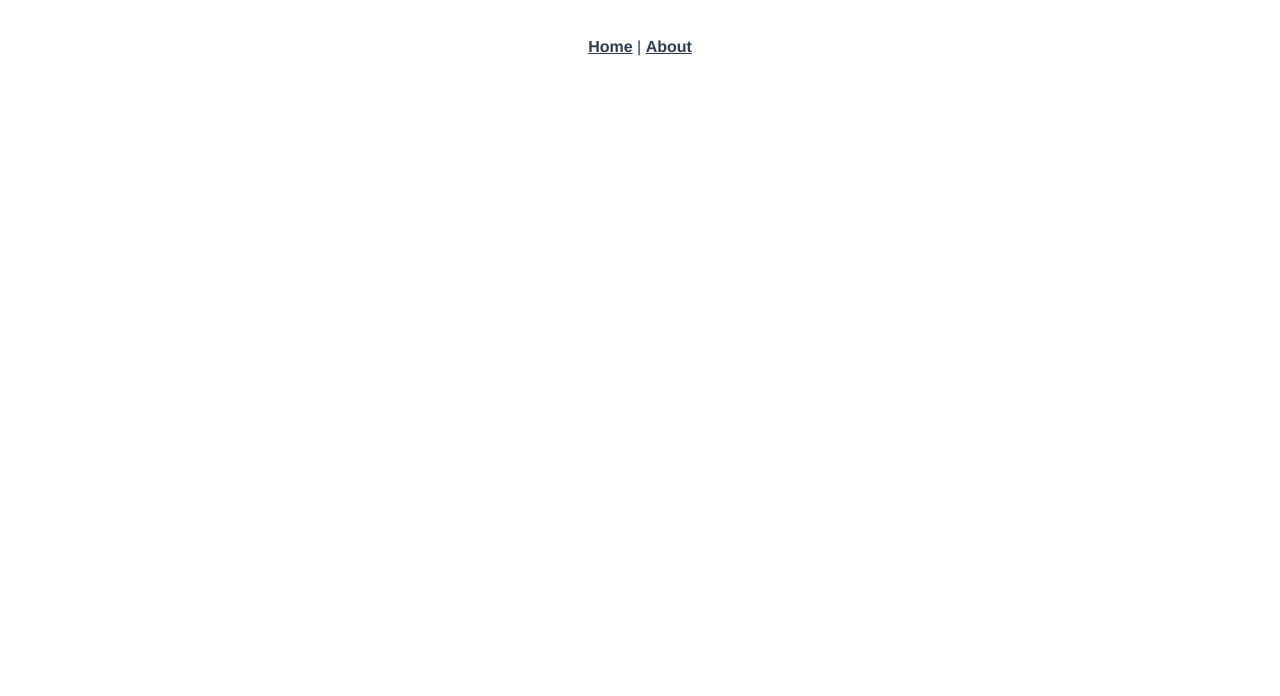
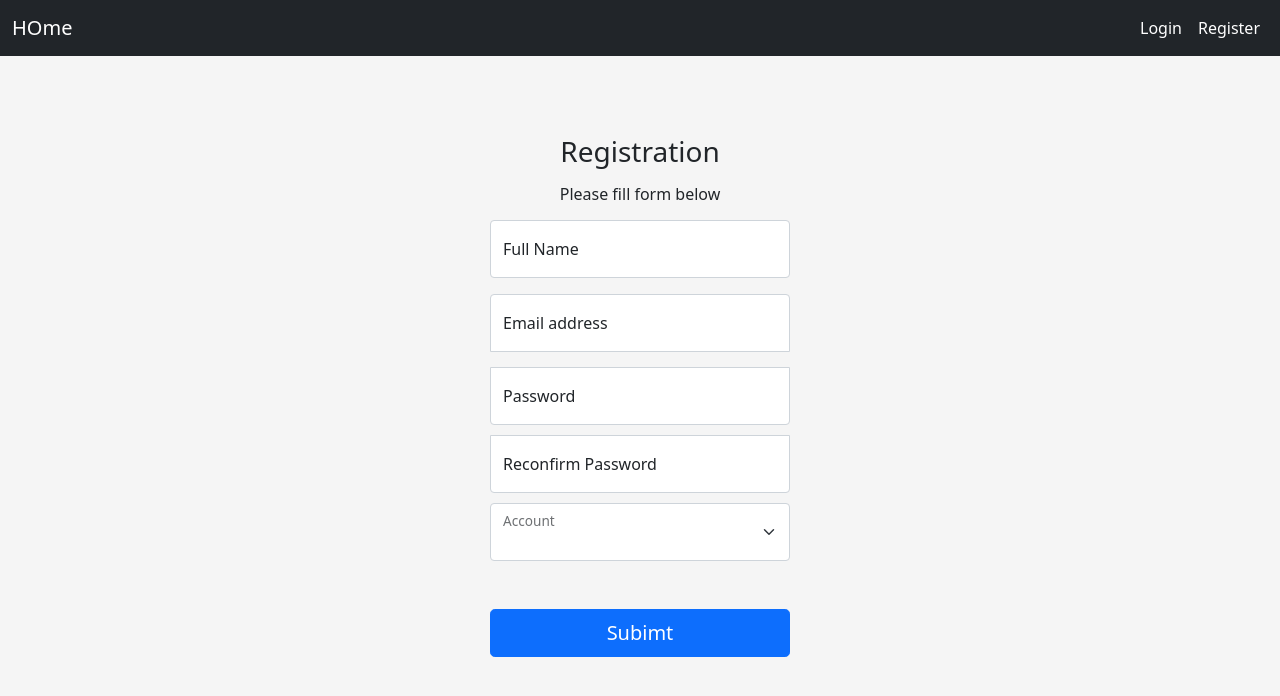
Before and after one commit to rudyprabowo/car-workshop-vuejs, a Vue app: page /register in a window 1280 px wide. Before the commit this address had no page. Shown: the top 696 px of the page. Built offline with nearby package versions, Linux system fonts and the light colour scheme.

Commit message:
First commit

```diff
--- a/package.json
+++ b/package.json
@@ -11,6 +11,7 @@
     "core-js": "^3.8.3",
     "vue": "^3.2.13",
     "vue-router": "^4.0.3",
+    "vue-sessionstorage": "^1.0.0",
     "vuex": "^4.0.0"
   },
   "devDependencies": {
--- a/public/index.html
+++ b/public/index.html
@@ -5,9 +5,10 @@
     <meta http-equiv="X-UA-Compatible" content="IE=edge">
     <meta name="viewport" content="width=device-width,initial-scale=1.0">
     <link rel="icon" href="<%= BASE_URL %>favicon.ico">
+    <link href="https://cdn.jsdelivr.net/npm/bootstrap@5.1.3/dist/css/bootstrap.min.css" rel="stylesheet" integrity="sha384-1BmE4kWBq78iYhFldvKuhfTAU6auU8tT94WrHftjDbrCEXSU1oBoqyl2QvZ6jIW3" crossorigin="anonymous">
     <title><%= htmlWebpackPlugin.options.title %></title>
   </head>
-  <body>
+  <body >
     <noscript>
       <strong>We're sorry but <%= htmlWebpackPlugin.options.title %> doesn't work properly without JavaScript enabled. Please enable it to continue.</strong>
     </noscript>
--- a/src/App.vue
+++ b/src/App.vue
@@ -1,30 +1,35 @@
 <template>
-  <nav>
-    <router-link to="/">Home</router-link> |
-    <router-link to="/about">About</router-link>
-  </nav>
-  <router-view/>
+  <NavBar />
+  <main class="">
+    <router-view />
+  </main>
 </template>
 
+<script>
+import NavBar from "@/components/NavBar.vue";
+
+export default {
+  components: { NavBar },
+};
+</script>
+
+
 <style>
-#app {
-  font-family: Avenir, Helvetica, Arial, sans-serif;
-  -webkit-font-smoothing: antialiased;
-  -moz-osx-font-smoothing: grayscale;
-  text-align: center;
-  color: #2c3e50;
+/* Signin Style */
+html,
+body {
+  height: 100%;
 }
 
-nav {
-  padding: 30px;
+main {
+  display: flex;
+  align-items: center;
+  padding-top: 40px;
+  padding-bottom: 40px;
+}
+body {
+  background-color: #f5f5f5;
 }
 
-nav a {
-  font-weight: bold;
-  color: #2c3e50;
-}
-
-nav a.router-link-exact-active {
-  color: #42b983;
-}
+/* End Signin Style */
 </style>
--- /dev/null
+++ b/src/components/NavBar.vue
@@ -0,0 +1,37 @@
+<template>
+  <nav class="navbar navbar-expand-md navbar-dark bg-dark mb-4">
+    <div class="container-fluid">
+      <router-link to="/" class="navbar-brand">HOme</router-link>
+      <button
+        class="navbar-toggler"
+        type="button"
+        data-bs-toggle="collapse"
+        data-bs-target="#navbarCollapse"
+        aria-controls="navbarCollapse"
+        aria-expanded="false"
+        aria-label="Toggle navigation"
+      >
+        <span class="navbar-toggler-icon"></span>
+      </button>
+      <div>
+        <ul class="navbar-nav me-auto mb-2 mb-md-0">
+          <li class="nav-item">
+            <router-link to="/login" class="nav-link active">Login</router-link>
+          </li>
+          <li class="nav-item">
+            <router-link to="/register" class="nav-link active"
+              >Register</router-link
+            >
+          </li>
+        </ul>
+      </div>
+    </div>
+  </nav>
+</template>
+
+<script>
+export default {};
+</script>
+
+<style >
+</style>
--- a/src/main.ts
+++ b/src/main.ts
@@ -3,4 +3,5 @@ import App from './App.vue'
 import router from './router'
 import store from './store'
 
+
 createApp(App).use(store).use(router).mount('#app')
--- a/src/router/index.ts
+++ b/src/router/index.ts
@@ -1,11 +1,27 @@
 import { createRouter, createWebHistory, RouteRecordRaw } from 'vue-router'
 import HomeView from '../views/HomeView.vue'
+import LoginView from '../views/LoginView.vue'
+import RegisterView from '../views/RegisterView.vue'
 
 const routes: Array<RouteRecordRaw> = [
   {
-    path: '/',
+    path: '',
+    component: HomeView
+  },
+  {
+    path: '/home',
     name: 'home',
     component: HomeView
+  },
+  {
+    path: '/login',
+    name: 'login',
+    component: LoginView
+  },
+  {
+    path: '/register',
+    name: 'register',
+    component: RegisterView
   },
   {
     path: '/about',
--- a/src/views/AboutView.vue
+++ b/src/views/AboutView.vue
@@ -3,3 +3,12 @@
     <h1>This is an about page</h1>
   </div>
 </template>
+
+<script>
+export default {
+  name: "AboutView",
+};
+</script>
+
+<style scoped>
+</style>
--- a/src/views/HomeView.vue
+++ b/src/views/HomeView.vue
@@ -1,18 +1,36 @@
 <template>
   <div class="home">
-    <img alt="Vue logo" src="../assets/logo.png">
-    <HelloWorld msg="Welcome to Your Vue.js + TypeScript App"/>
+    <!-- {{ message }} -->
+    Home
   </div>
 </template>
 
 <script lang="ts">
-import { defineComponent } from 'vue';
-import HelloWorld from '@/components/HelloWorld.vue'; // @ is an alias to /src
+// import { onMounted, ref } from "vue";
 
-export default defineComponent({
-  name: 'HomeView',
-  components: {
-    HelloWorld,
-  },
-});
+export default {
+  name: "HomeView",
+  // setup() {
+  //   const message = ref("You are not login.");
+
+  //   onMounted(async () => {
+  //     await fetch("http://127.0.0.1:8000/api/auth/profile", {
+  //       method: "GET",
+  //       headers: {
+  //         "Content-Type": "application/json",
+  //       },
+  //       credentials: 'include',
+  //     });
+
+  //     // const content = await response.json();
+
+  //     // message.value = `Hi ${content.name}`;
+  //   });
+
+
+  //   return {
+  //     message,
+  //   }
+  // },
+};
 </script>
--- /dev/null
+++ b/src/views/LoginView.vue
@@ -0,0 +1,130 @@
+<template>
+  <form class="form-signin text-center" @submit.prevent="submit()">
+    <img
+      class="mb-4"
+      src="https://getbootstrap.com/docs/5.1/assets/brand/bootstrap-logo.svg"
+      alt=""
+      width="72"
+      height="57"
+    />
+    <h1 class="h3 mb-3 fw-normal">Please sign in</h1>
+
+    <div class="form-floating">
+      <input
+        type="email"
+        class="form-control"
+        id="floatingInput"
+        placeholder="name@example.com"
+        v-model="data.email"
+        required
+      />
+      <label for="floatingInput">Email address</label>
+    </div>
+    <div class="form-floating">
+      <input
+        type="password"
+        class="form-control"
+        id="floatingPassword"
+        placeholder="Password"
+        v-model="data.password"
+        required
+      />
+      <label for="floatingPassword">Password</label>
+    </div>
+    <div class="form-floating">
+      <select
+        class="form-select form-control"
+        id="floatingAccount"
+        v-model="data.account"
+        required
+      >
+        <option selected value="customer">Customer</option>
+        <option value="admin">Admin</option>
+        <option value="mechanic">Mechanic</option>
+      </select>
+      <label for="floatingAccount">Account</label>
+    </div>
+
+    <button class="w-100 mt-5 btn btn-lg btn-primary" type="submit">
+      Sign in
+    </button>
+  </form>
+</template>
+
+<script lang="ts">
+import { reactive} from "vue";
+import { useRouter } from "vue-router";
+
+export default {
+  name: "LoginView",
+  setup() {
+    const data = reactive({
+      email: "",
+      password: "",
+      account: "",
+    });
+
+    const router = useRouter();
+
+
+    const submit = async () => {
+      // await fetch("http://127.0.0.1:8000/api/auth/login", { //aslinya //salah karena make auth
+      // const response = await fetch("http://127.0.0.1:8000/api/login", { //coba //benar
+      await fetch("http://127.0.0.1:8000/api/login", { //coba //benar
+        method: "POST",
+        headers: { "Content-Type": "application/json","Access-Control-Allow-Origin": "*",
+          "Access-Control-Allow-Methods": "GET, POST, PATCH, PUT, DELETE, OPTIONS",
+          "Access-Control-Allow-Headers": "Origin, Content-Type, X-Auth-Token"},
+        credentials: "include",
+        // credentials: true,
+        body: JSON.stringify(data),
+      });
+
+
+      // const dataToken = await response.json();
+      // const token = dataToken.token;
+
+      // console.log('token :'+token);
+
+
+      //redirect to home
+      await router.push("/");
+    };
+
+    return {
+      data,
+      submit,
+      // token
+    };
+  },
+};
+</script>
+
+<style scoped>
+.form-signin {
+  width: 100%;
+  max-width: 330px;
+  padding: 15px;
+  margin: auto;
+}
+
+.form-signin .checkbox {
+  font-weight: 400;
+}
+
+.form-signin .form-floating:focus-within {
+  z-index: 2;
+}
+
+.form-signin input[type="email"] {
+  margin-bottom: -1px;
+  border-bottom-right-radius: 0;
+  border-bottom-left-radius: 0;
+}
+
+.form-signin input[type="password"] {
+  margin-bottom: 10px;
+  border-top-left-radius: 0;
+  border-top-right-radius: 0;
+}
+</style>
--- /dev/null
+++ b/src/views/RegisterView.vue
@@ -0,0 +1,134 @@
+<template>
+  <form class="form-register text-center" @submit.prevent="submit">
+    <h1 class="h3 mb-3 fw-normal">Registration</h1>
+    <h6 class="mb-3 fw-normal">Please fill form below</h6>
+
+    <div class="form-floating mb-3">
+      <input
+        type="text"
+        class="form-control"
+        id="floatingInputFullName"
+        placeholder="My Name"
+        v-model="data.name"
+        required
+      />
+      <label for="floatingInputFullName">Full Name</label>
+    </div>
+    <div class="form-floating mb-3">
+      <input
+        type="email"
+        class="form-control"
+        id="floatingInputEmail"
+        placeholder="name@example.com"
+        v-model="data.email"
+        required
+      />
+      <label for="floatingInputEmail">Email address</label>
+    </div>
+    <div class="form-floating">
+      <input
+        type="password"
+        class="form-control"
+        id="floatingPassword"
+        placeholder="Password"
+        v-model="data.password"
+        required
+      />
+      <label for="floatingPassword">Password</label>
+    </div>
+    <div class="form-floating">
+      <input
+        type="password"
+        class="form-control"
+        id="floatingReconfirmPassword"
+        placeholder="Reconfirm Password"
+        v-model="data.password_confirmation"
+        required
+      />
+      <label for="floatingPassword">Reconfirm Password</label>
+    </div>
+    <div class="form-floating">
+      <select
+        class="form-select form-control"
+        id="floatingAccount"
+        v-model="data.account"
+        required
+      >
+        <option selected value="customer">Customer</option>
+        <option value="admin">Admin</option>
+        <option value="mechanic">Mechanic</option>
+      </select>
+      <label for="floatingAccount">Account</label>
+    </div>
+
+    <button class="w-100 mt-5 btn btn-lg btn-primary" type="submit">
+      Subimt
+    </button>
+  </form>
+</template>
+
+<script lang="ts">
+import { reactive } from "vue";
+import { useRouter } from "vue-router";
+
+export default {
+  name: "RegisterView",
+  setup() {
+    const data = reactive({
+      name: "",
+      email: "",
+      password: "",
+      account: "",
+    });
+
+    const router = useRouter();
+
+    const submit = async () => {
+      // await fetch("http://127.0.0.1:8000/api/auth/register", { //salah
+      await fetch("http://127.0.0.1:8000/api/auth/register", {
+        method: "POST",
+        headers: { "Content-Type": "application/json" },
+        // headers: { "Accept": "application/json" },
+        body: JSON.stringify(data),
+      });
+
+      //redirect to login
+      await router.push("/login");
+    };
+
+    return {
+      data,
+      submit,
+    };
+  },
+};
+</script>
+
+<style scoped>
+.form-register {
+  width: 100%;
+  max-width: 330px;
+  padding: 15px;
+  margin: auto;
+}
+
+.form-register .checkbox {
+  font-weight: 400;
+}
+
+.form-register .form-floating:focus-within {
+  z-index: 2;
+}
+
+.form-register input[type="email"] {
+  margin-bottom: -1px;
+  border-bottom-right-radius: 0;
+  border-bottom-left-radius: 0;
+}
+
+.form-register input[type="password"] {
+  margin-bottom: 10px;
+  border-top-left-radius: 0;
+  border-top-right-radius: 0;
+}
+</style>
```
Also changed, not shown: 2 other files (tests, documents, lock files or other folders).
